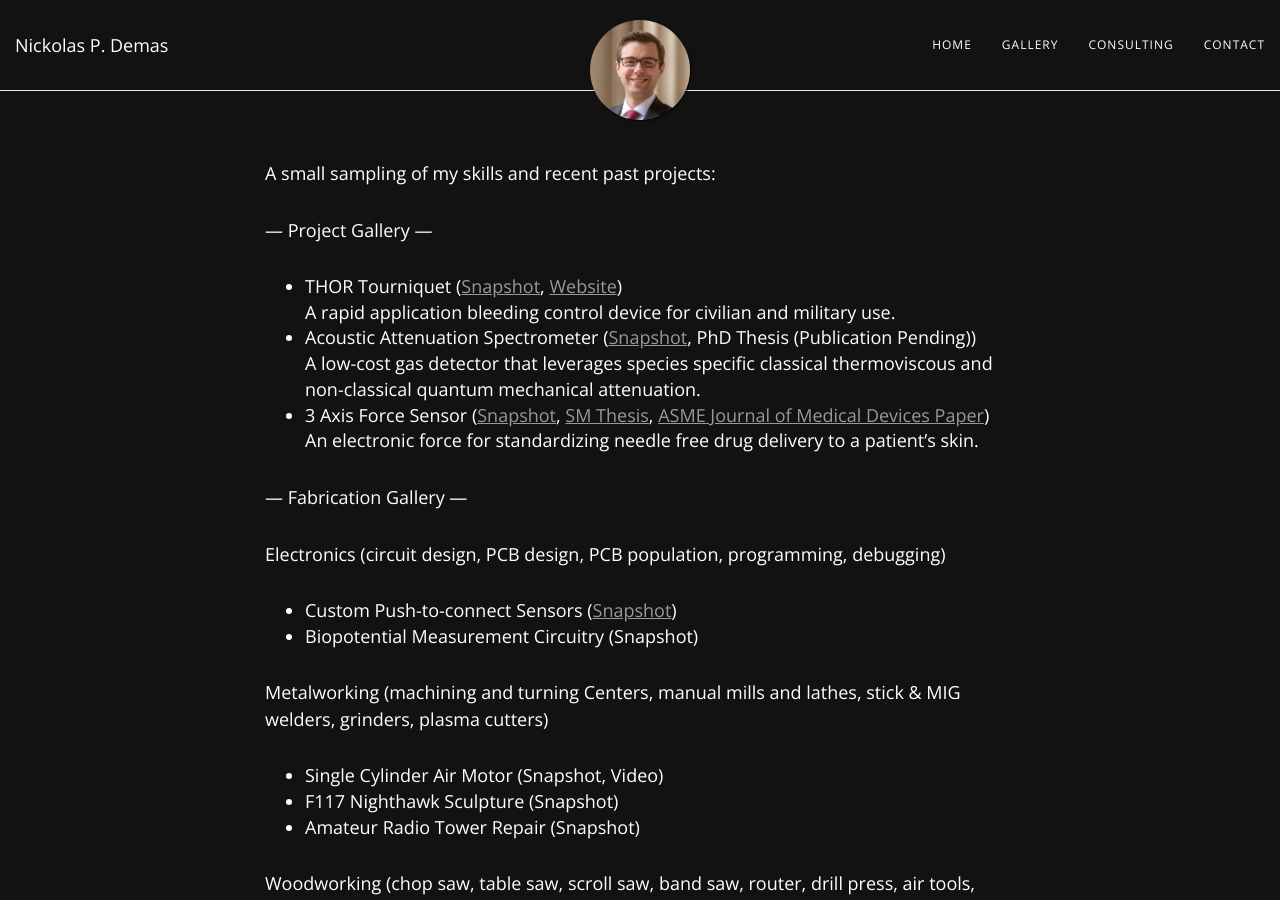
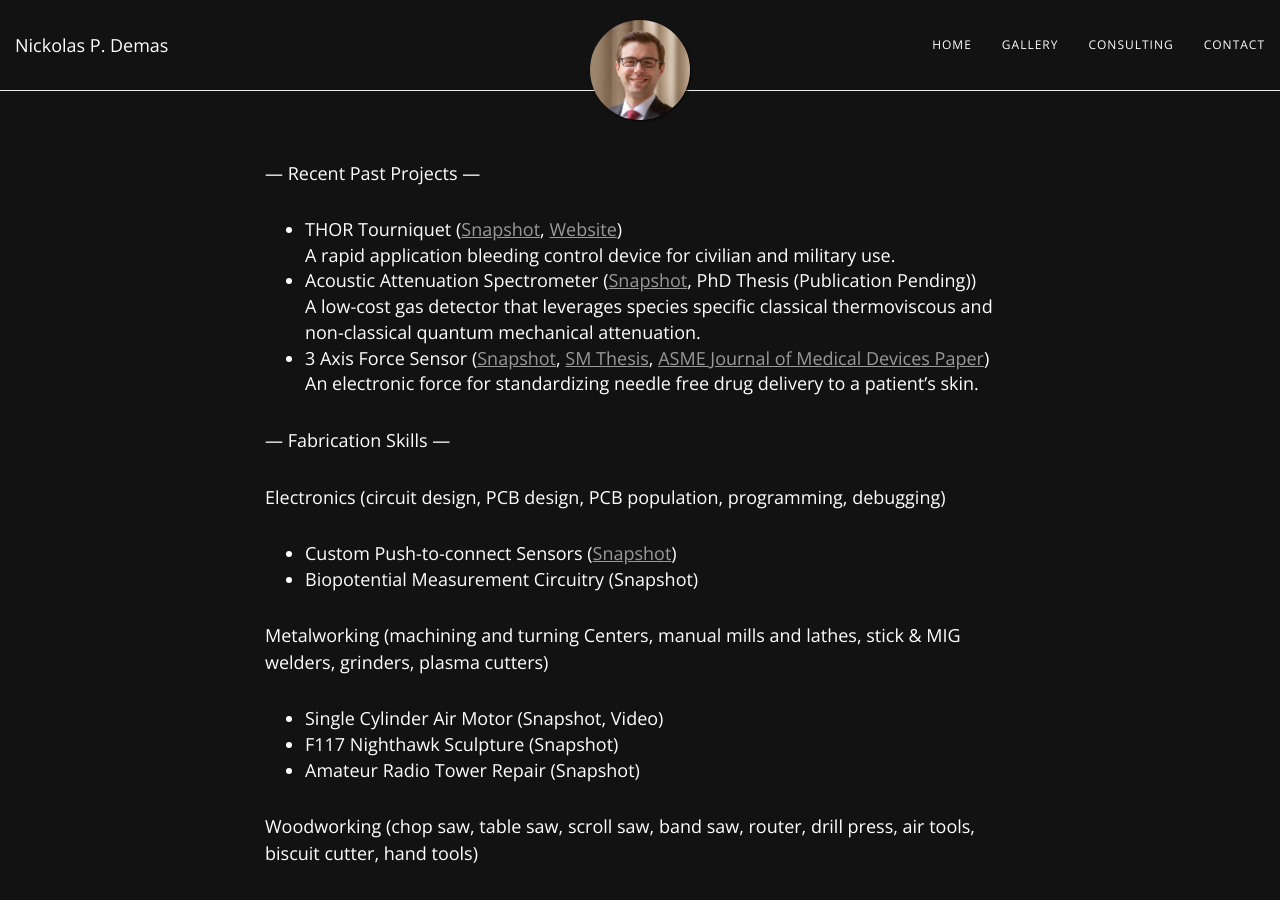
Before and after one commit to npdemas/npdemas.github.io, a Jekyll site: the page built from gallery.md, in a window 1280 px wide and 900 px high. Built offline with Jekyll 4.4.1, drawn with Linux system fonts in a browser that asks for light colours; nearby versions of some CDN libraries.

Commit message:
Changed formatting at top of page

```diff
--- a/gallery.md
+++ b/gallery.md
@@ -2,9 +2,7 @@
 layout: page
 ---
 
-A small sampling of my skills and recent past projects:
-
---- Project Gallery ---
+--- Recent Past Projects ---
 
 - THOR Tourniquet (<a href="https://npdemas.github.io/resources/gallery/projects/THORTourniquet_Snapshot_1.jpg" target="_blank">Snapshot</a>, <a href="https://www.thorTQ.com" target="_blank">Website</a>)<br/>
 A rapid application bleeding control device for civilian and military use.
@@ -13,7 +11,7 @@ A low-cost gas detector that leverages species specific classical thermoviscous
 - 3 Axis Force Sensor (<a href="https://npdemas.github.io/resources/gallery/projects/forceSensor_Snapshot_1.jpg" target="_blank">Snapshot</a>, <a href="https://dspace.mit.edu/handle/1721.1/101813" target="_blank">SM Thesis</a>, <a href="https://asmedigitalcollection.asme.org/medicaldevices/article/13/2/021007/727293/An-Electronic-Force-Sensor-for-Medical-JetPaper" target="_blank">ASME Journal of Medical Devices Paper</a>)<br/>
 An electronic force for standardizing needle free drug delivery to a patient's skin.
 
---- Fabrication Gallery ---
+--- Fabrication Skills ---
 
 Electronics (circuit design, PCB design, PCB population, programming, debugging)
 - Custom Push-to-connect Sensors (<a href="https://npdemas.github.io/resources/gallery/fabrication/electronics/customPCBs_Shapshot_1.jpg" target="_blank">Snapshot</a>)
```
